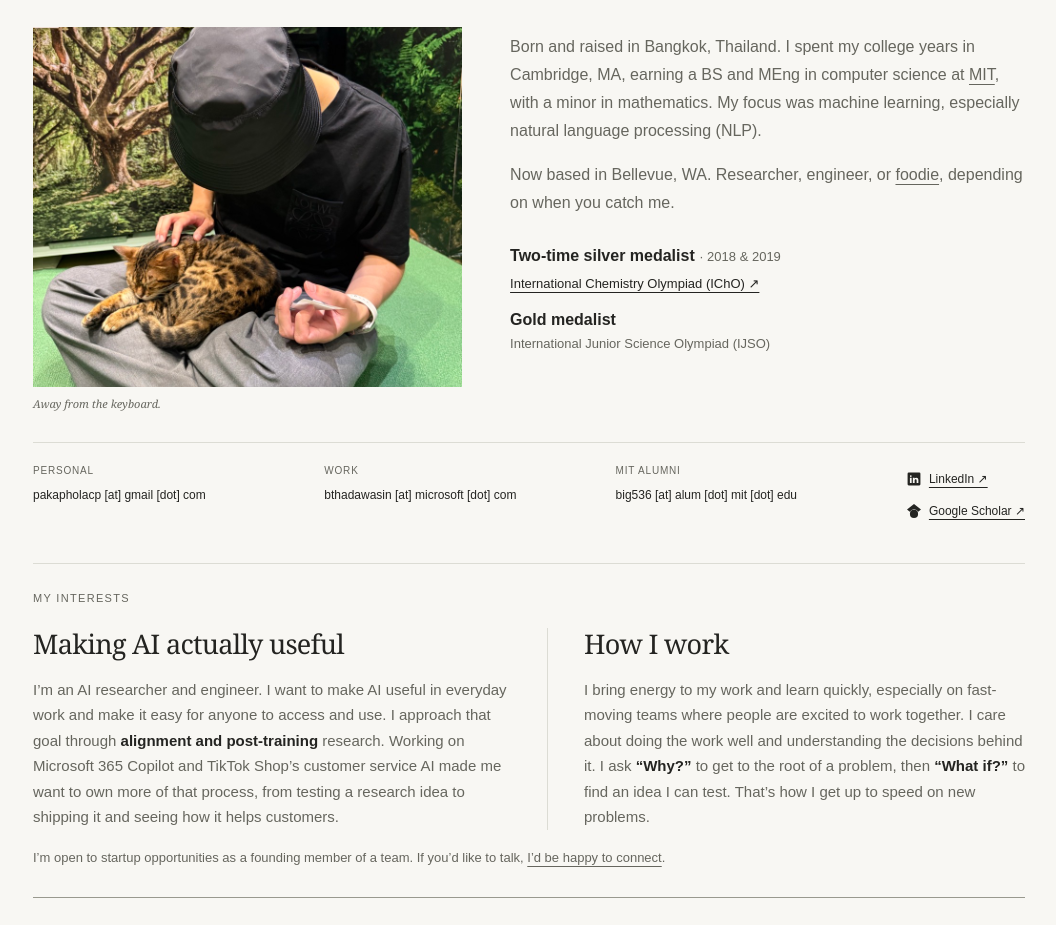
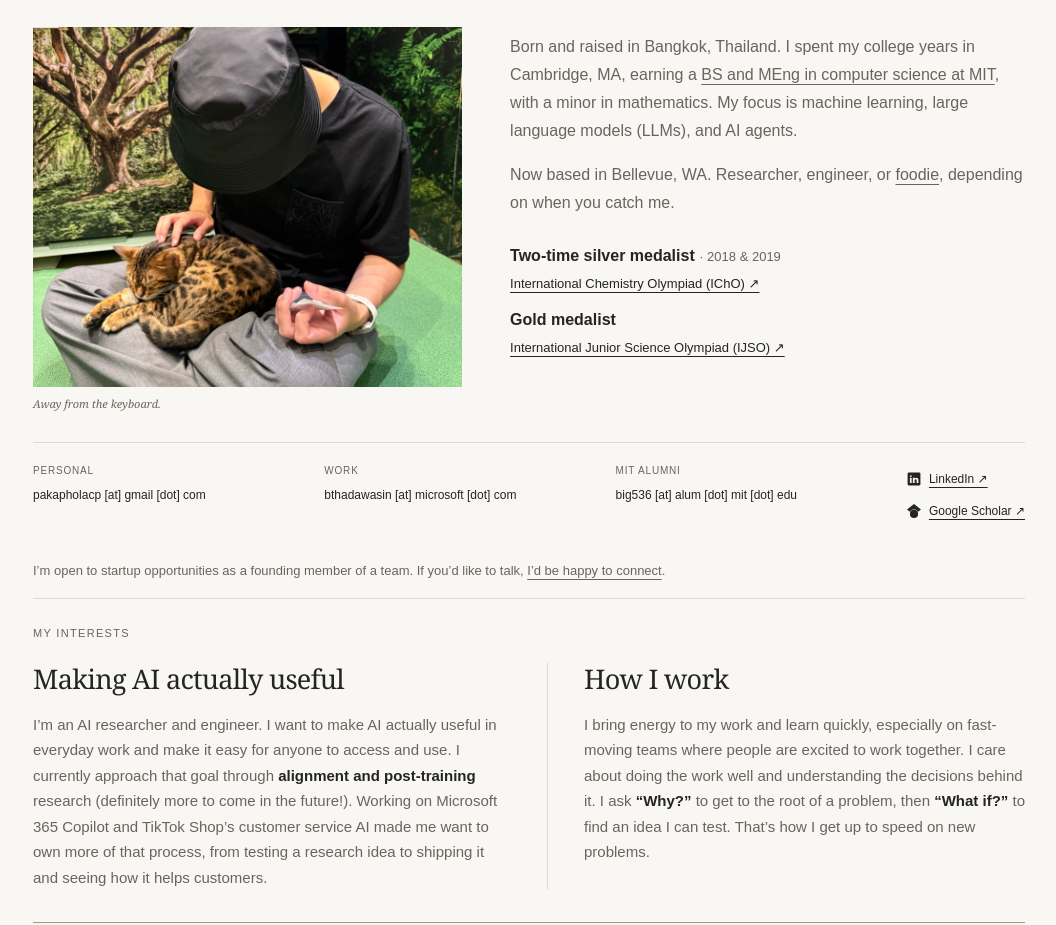
Before and after one commit to pakaphholbig/pakaphholbig.github.io, a plain HTML site: page docs/index.html in a window 1280 px wide. Shown: the part 297-1222 px from the top of the page, without its empty margins (111-1167 px from the left). Drawn offline with Linux system fonts and the light colour scheme.

Commit message:
Refine homepage bio and links

```diff
--- a/docs/index.html
+++ b/docs/index.html
@@ -20,7 +20,7 @@
           <figure class="intro-photo"><img src="assets/big-with-cat.jpg" alt="Big sitting with a sleeping cat on his lap" width="900" height="1200" decoding="async"><figcaption>Away from the keyboard.</figcaption></figure>
         <div class="hero-bottom">
           <div class="intro-copy">
-            <p class="intro-background">Born and raised in Bangkok, Thailand. I spent my college years in Cambridge, MA, earning a BS and MEng in computer science at <a href="https://www.eecs.mit.edu/">MIT</a>, with a minor in mathematics. My focus was machine learning, especially natural language processing (NLP).</p>
+            <p class="intro-background">Born and raised in Bangkok, Thailand. I spent my college years in Cambridge, MA, earning a <a href="https://www.eecs.mit.edu/">BS and MEng in computer science at MIT</a>, with a minor in mathematics. My focus is machine learning, large language models (LLMs), and AI agents.</p>
             <p class="intro-background">Now based in Bellevue, WA. Researcher, engineer, or <a href="#outside-work">foodie</a>, depending on when you catch me.</p>
 
           </div>
@@ -31,7 +31,7 @@
             </div>
             <div>
               <p class="honors-award">Gold medalist</p>
-              <p class="honors-competition">International Junior Science Olympiad (IJSO)</p>
+              <a href="https://ijsoweb.org/">International Junior Science Olympiad (IJSO) ↗</a>
             </div>
           </section>
 
@@ -45,19 +45,19 @@
             <div class="hero-socials"><a href="https://www.linkedin.com/in/pakaphol-thadawasin-783b68256/"><svg class="social-icon" viewBox="0 0 24 24" width="18" height="18" aria-hidden="true" focusable="false"><rect x="1" y="1" width="22" height="22" rx="2" fill="currentColor"/><g fill="var(--paper)"><circle cx="6.5" cy="7" r="1.5"/><path d="M5 10h3v9H5zM10 10h2.9v1.2c.6-.9 1.5-1.5 2.9-1.5 3.1 0 3.7 2 3.7 4.6V19h-3v-4.2c0-1 0-2.3-1.5-2.3s-1.9 1.1-1.9 2.2V19H10z"/></g></svg><span>LinkedIn ↗</span></a><a href="https://scholar.google.com/citations?user=uV_AudkAAAAJ&amp;hl=en"><svg class="social-icon" viewBox="0 0 24 24" width="18" height="18" aria-hidden="true" focusable="false" fill="currentColor"><path d="M12 0 0 9.5l4.84 3.94a8 8 0 0 1 14.32 0L24 9.5Z"/><circle cx="12" cy="17" r="7"/></svg><span>Google Scholar ↗</span></a></div>
           </div>
       </section>
+      <p class="interest-connect">I’m open to startup opportunities as a founding member of a team. If you’d like to talk, <a href="#contact">I’d be happy to connect</a>.</p>
       <section class="research-interests" aria-labelledby="interests-title">
         <h2 id="interests-title">My interests</h2>
         <div class="interest-columns">
           <div>
             <h3>Making AI actually useful</h3>
-            <p>I’m an AI researcher and engineer. I want to make AI useful in everyday work and make it easy for anyone to access and use. I approach that goal through <mark class="text-highlight">alignment and post-training</mark> research. Working on Microsoft 365 Copilot and TikTok Shop’s customer service AI made me want to own more of that process, from testing a research idea to shipping it and seeing how it helps customers.</p>
+            <p>I’m an AI researcher and engineer. I want to make AI actually useful in everyday work and make it easy for anyone to access and use. I currently approach that goal through <mark class="text-highlight">alignment and post-training</mark> research (definitely more to come in the future!). Working on Microsoft 365 Copilot and TikTok Shop’s customer service AI made me want to own more of that process, from testing a research idea to shipping it and seeing how it helps customers.</p>
           </div>
           <div>
             <h3>How I work</h3>
             <p>I bring energy to my work and learn quickly, especially on fast-moving teams where people are excited to work together. I care about doing the work well and understanding the decisions behind it. I ask <mark class="text-highlight">“Why?”</mark> to get to the root of a problem, then <mark class="text-highlight">“What if?”</mark> to find an idea I can test. That’s how I get up to speed on new problems.</p>
           </div>
         </div>
-        <p class="interest-connect">I’m open to startup opportunities as a founding member of a team. If you’d like to talk, <a href="#contact">I’d be happy to connect</a>.</p>
       </section>
       <section id="about" class="section about" aria-labelledby="about-title">
         <div class="about-aside">
@@ -84,7 +84,7 @@
             <li><p class="experience-date">Apr 2026–present</p><div><h3><img class="brand-logo" src="assets/microsoft.svg" alt="" width="24" height="24">Microsoft</h3><p class="experience-role">Machine Learning Applied Scientist</p><p class="experience-summary">Training and evaluating language models for workflows across Microsoft 365 apps.</p><details class="background-detail"><summary>More detail</summary>
               <p class="body-copy">I train <strong>sub-frontier language models</strong> to perform well on tasks that span Microsoft 365 apps such as Word, PowerPoint, and Excel. My work covers <strong>agentic mid-training and post-training</strong>, including supervised fine-tuning (SFT), on- and off-policy knowledge distillation, and reinforcement learning.</p>
               <p class="body-copy">For <a href="https://microsoft.ai/news/introducing-mai-code-2-and-mai-code-2-flash/">MAI Work Flash ↗</a>, I contributed to cross-app post-training. My main contributions include defining tasks and rewards, building synthetic training datasets, setting benchmark goals, evaluating model checkpoints, analyzing where models struggle, and contributing to reinforcement learning environments. We partnered with the MAI Super Intelligence team to incorporate our data into the broader training mix and recommend how to train on it. We also work closely with Microsoft 365 product teams to understand how each app works and how customers use it.</p>
-              <p class="body-copy">Earlier, I helped build and ship <a href="https://www.linkedin.com/posts/satyanadella_agent-mode-is-here-in-outlook-copilot-can-activity-7454646422165012480-Q1Be">Agent Mode in Outlook ↗</a>, built BERT and random forest classifiers for an LLM router, and developed a multi-agent system that iteratively refines its own work. I enjoy working across products because it helps me understand how customers use them and where we can make their work easier.</p></details></div></li>
+              <p class="body-copy">Earlier, I helped build and ship <a href="https://www.linkedin.com/posts/satyanadella_agent-mode-is-here-in-outlook-copilot-can-activity-7454646422165012480-Q1Be">Agent Mode in Outlook ↗</a>, built classifiers for an LLM router (including BERT and random forest models), and developed a multi-agent system that iteratively refines its own work. I enjoy working across products because it helps me understand how customers use them and where we can make their work easier.</p></details></div></li>
             <li><p class="experience-date">Jul 2025–Apr 2026</p><div><h3><img class="brand-logo" src="assets/tiktok.svg" alt="" width="24" height="24">TikTok</h3><p class="experience-role">Machine Learning Applied Scientist</p><p class="experience-summary">Chatbot development and online evaluation for TikTok’s seller customer service.</p><details class="background-detail"><summary>More detail</summary><p class="body-copy">In customer service, issues can quickly affect customer satisfaction, so detecting and understanding them in production is essential. I developed features that <strong>connected different service domains</strong> within TikTok’s seller customer-service chatbot, giving users a unified experience. I also worked on <strong>online evaluation</strong>, using <strong>production experiments</strong> to guide decisions and quickly detect and analyze issues affecting the customer experience.</p></details></div></li>
             <li><p class="experience-date">Sep 2024–May 2025</p><div><h3><img class="brand-logo mit-logo" src="assets/mit.svg" alt="" width="24" height="24">MIT Edelman Lab</h3><p class="experience-role">Research Assistant</p><p class="experience-summary">Evaluation and gene attribution for single-cell foundation models.</p><details class="background-detail"><summary>More detail</summary><p class="body-copy">I researched how to capture the interplay between genotype and phenotype, advised by <a href="https://edelmanlab.mit.edu/elazer-edelman/">Prof. Elazer Edelman</a>. One approach involved training models and using <strong>explainable AI methods</strong> to visualize and interpret the relationships they learned. This included developing <strong>evaluation and gene-attribution methods</strong> for <strong>single-cell foundation models</strong>. I contributed to this research under the mentorship of Farhan Khodaee and Rohola Zandie, who later co-founded <a href="https://www.absentia.bio/">Absentia Labs</a>, building on this broader research direction.</p></details></div></li>
           </ol>
--- a/docs/style.css
+++ b/docs/style.css
@@ -181,7 +181,7 @@ header{height:88px}
 .interest-columns{display:grid;grid-template-columns:1.1fr 1fr;gap:72px}
 .interest-columns h3{font-size:21px;letter-spacing:-.5px;font-weight:600;margin:0 0 10px}
 .interest-columns p{font-size:14px;line-height:1.75;color:var(--muted);margin:0}
-.interest-connect{font-size:12px;color:var(--muted);margin:20px 0 0}
+.interest-connect{font-size:12px;color:var(--muted);margin:0 0 20px}
 @media(min-width:701px) and (max-width:1000px){.hero,.interest-columns{gap:36px}.hero h1{font-size:clamp(30px,4vw,40px)}.hero-bottom .intro-name{font-size:22px}}
 @media(max-width:700px){.hero{grid-template-columns:1fr;gap:32px;padding:36px 0}.hero h1{font-size:clamp(32px,7.7vw,48px)}.hero-title-group{max-width:440px}.hero-credit{max-width:none}.hero-bottom .intro-name{font-size:23px}.hero-bottom .intro-background,.hero-bottom .intro-personal{font-size:14px}.interest-columns{grid-template-columns:1fr;gap:24px}.research-interests{padding:25px 0 32px}.hero-contact{font-size:11px}.hero-contact dl>div{grid-template-columns:62px minmax(0,1fr);gap:8px}}
 
@@ -311,7 +311,6 @@ header nav{margin-left:0;gap:24px}
 .hero-bottom .honors-award{font-size:18px;font-weight:600;color:var(--ink);line-height:1.4;margin:0 0 3px}
 .intro-honors a{display:inline-block;font-size:14px;line-height:1.6;padding:4px 0}
 .intro-honors > div + div{margin-top:10px}
-.intro-honors .honors-competition{font-size:14px;line-height:1.6;margin:0}
 .hero-bottom .honors-years{font-size:13px;line-height:1.6;margin-top:3px}
 .hero-bottom{gap:24px}
 
@@ -369,7 +368,7 @@ header nav{margin-left:0;gap:24px}
 .magazine-opening .hero-bottom .intro-background+.intro-background{margin-top:22px;font-family:Georgia,'Times New Roman',serif;font-size:23px;line-height:1.4;color:var(--ink);letter-spacing:-.35px}
 .magazine-opening .intro-honors{padding:0;border:0}
 .magazine-opening .honors-award{font-size:16px}
-.magazine-opening .intro-honors :is(a,.honors-competition){font-size:13px}
+.magazine-opening .intro-honors a{font-size:13px}
 .magazine-opening .hero-contact{grid-area:contact;align-self:auto;border-top:1px solid var(--line);padding-top:20px;display:flex;justify-content:space-between;align-items:start;gap:24px;width:100%;font-size:12px}
 .magazine-opening .hero-contact dl{display:grid;grid-template-columns:repeat(3,minmax(0,1fr));gap:24px;flex:1;margin:0}
 .magazine-opening .hero-contact dl>div{display:block;margin:0}
```
